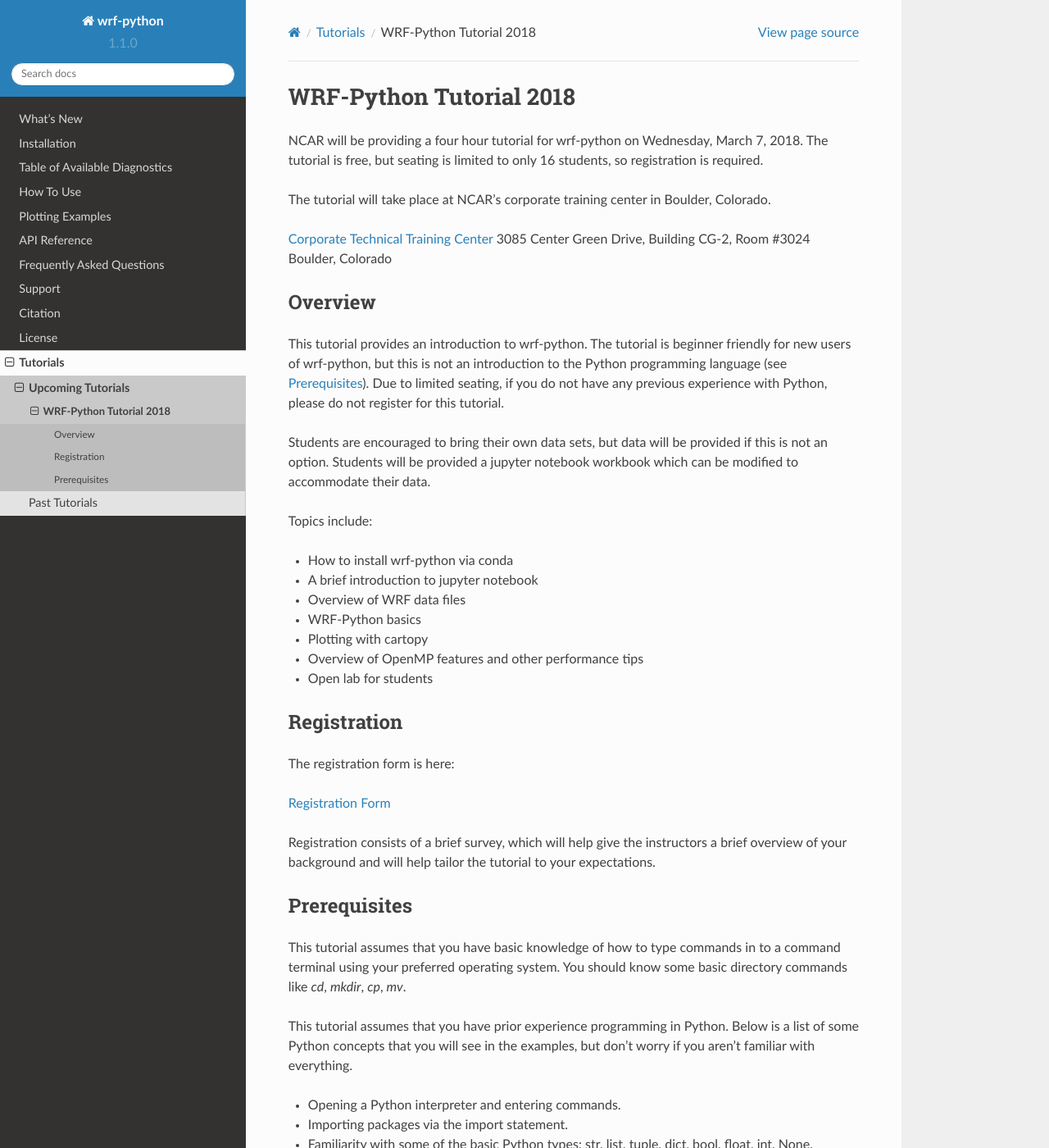
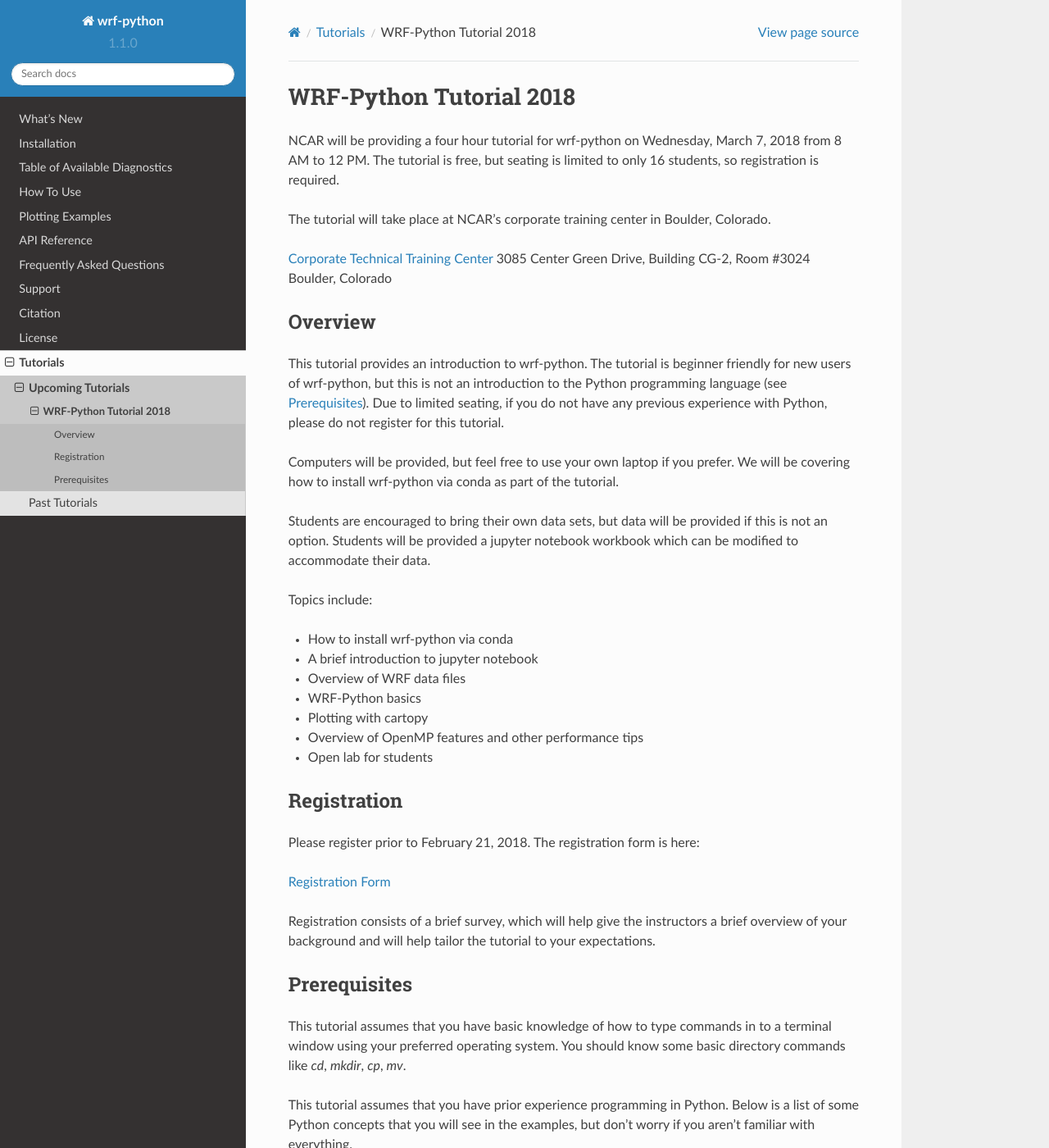
Before and after one commit to NCAR/wrf-python, a Sphinx documentation site: the page built from doc/source/tutorials/tutorial_03_2018.rst, in a window 1280 px wide and 1400 px high. Shown: the whole window at 82% size. Built offline with Sphinx 7.4.7 and the Read the Docs theme 2.0.0, drawn with Linux system fonts in a browser that asks for light colours.

Commit message:
Updated tutorial documentation

```diff
--- a/doc/source/tutorials/tutorial_03_2018.rst
+++ b/doc/source/tutorials/tutorial_03_2018.rst
@@ -2,8 +2,8 @@
 =========================
 
 NCAR will be providing a four hour tutorial for wrf-python on Wednesday, March
-7, 2018. The tutorial is free, but seating is limited to only 16 students, so
-registration is required.
+7, 2018 from 8 AM to 12 PM. The tutorial is free, but seating is limited to
+only 16 students, so registration is required.
 
 The tutorial will take place at NCAR's corporate training center in Boulder,
 Colorado.
@@ -20,6 +20,10 @@
 programming language (see :ref:`prereq`). Due to limited seating, if you
 do not have any previous experience with Python, please do not register
 for this tutorial.
+
+Computers will be provided, but feel free to use your own laptop if you prefer.
+We will be covering how to install wrf-python via conda as part of the
+tutorial.
 
 Students are encouraged to bring their own data sets, but data will be provided
 if this is not an option. Students will be provided a jupyter notebook workbook
@@ -39,7 +43,7 @@
 Registration
 ---------------
 
-The registration form is here:
+Please register prior to February 21, 2018. The registration form is here:
 
 `Registration Form <https://goo.gl/forms/is5VExf3w4bFGXUb2>`_
 
@@ -53,7 +57,7 @@
 ---------------
 
 This tutorial assumes that you have basic knowledge of how to type commands
-in to a command terminal using your preferred operating system.  You
+in to a terminal window using your preferred operating system.  You
 should know some basic directory commands like *cd*, *mkdir*, *cp*, *mv*.
 
 This tutorial assumes that you have prior experience programming in Python.
```
